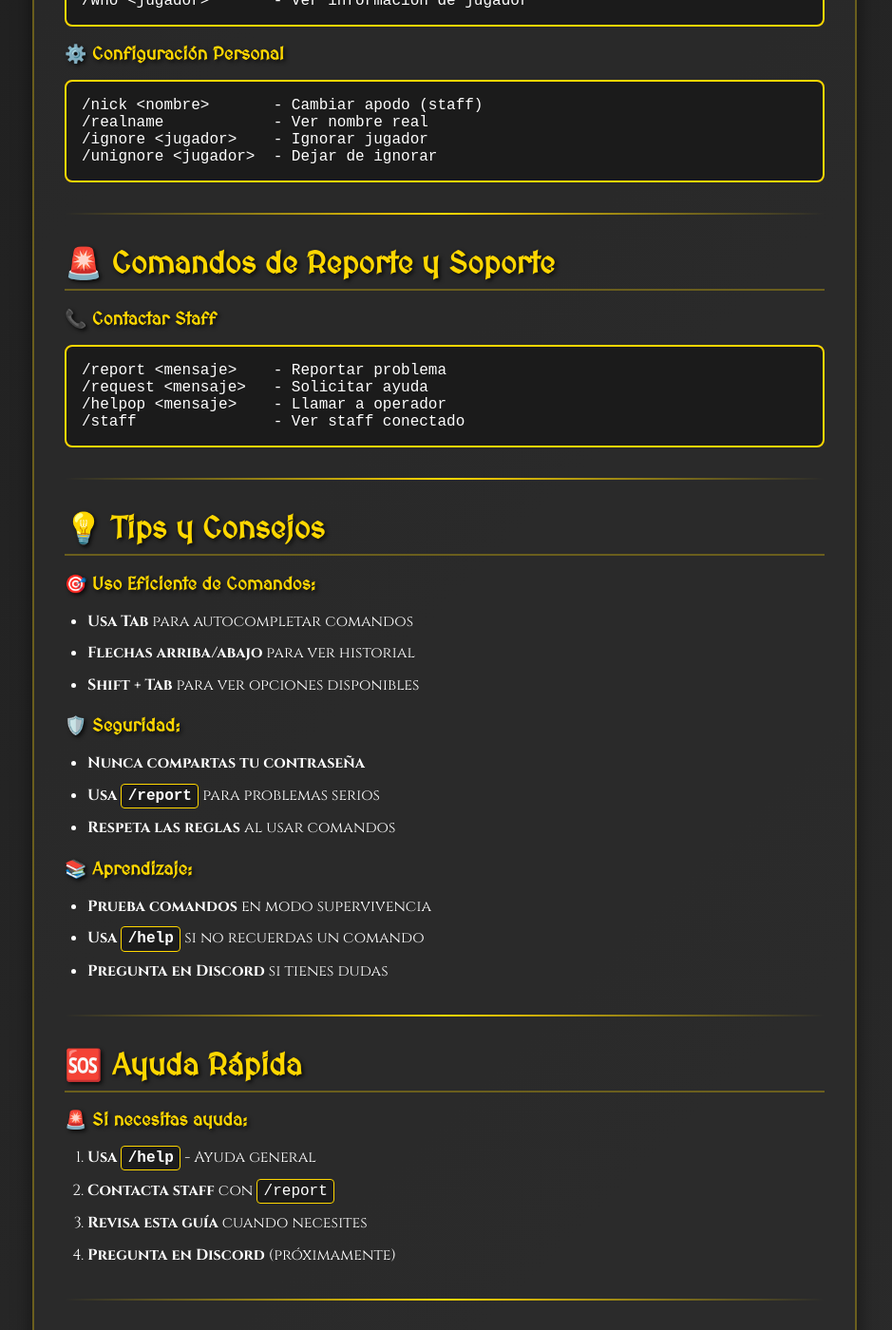
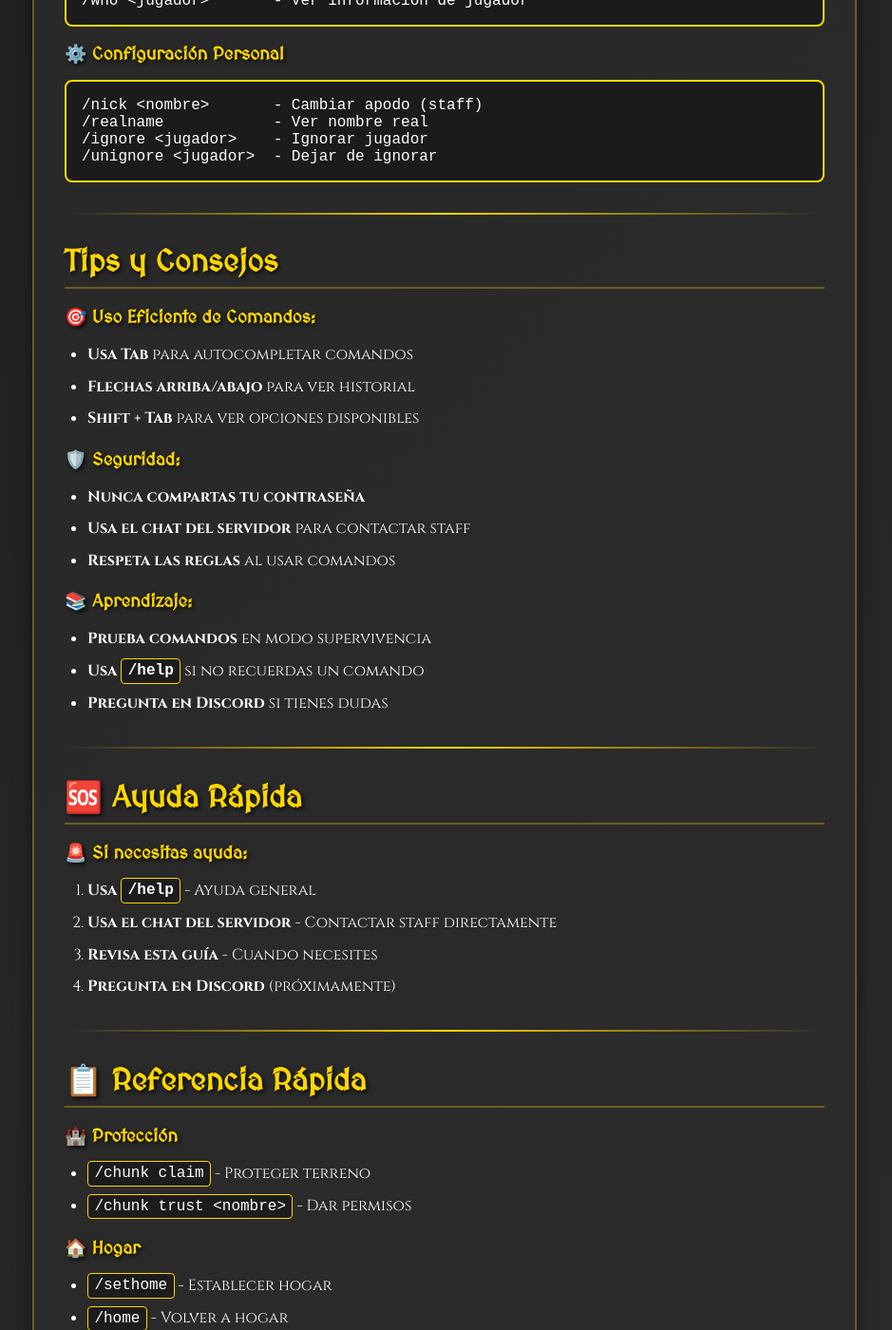
Before and after one commit to evilthork/iberiansmc, a Jekyll site: the page built from comandos.md, in a window 1280 px wide and 1400 px high, scrolled down 1669 px. Shown: the whole window at 95% size, without its empty margins (172-1111 px from the left). Built offline with Jekyll 4.4.1, drawn with Linux system fonts in a browser that asks for light colours; some of the changed text lies outside the part shown.

Commit message:
Quitar comandos Bukkit - solo Forge

````diff
--- a/comandos.md
+++ b/comandos.md
@@ -76,19 +76,7 @@
 
 ---
 
-## 🚨 **Comandos de Reporte y Soporte**
-
-### 📞 **Contactar Staff**
-```
-/report <mensaje>    - Reportar problema
-/request <mensaje>   - Solicitar ayuda
-/helpop <mensaje>    - Llamar a operador
-/staff               - Ver staff conectado
-```
-
----
-
-## 💡 **Tips y Consejos**
+##  **Tips y Consejos**
 
 ### 🎯 **Uso Eficiente de Comandos:**
 - **Usa Tab** para autocompletar comandos
@@ -97,7 +85,7 @@
 
 ### 🛡️ **Seguridad:**
 - **Nunca compartas tu contraseña**
-- **Usa `/report`** para problemas serios
+- **Usa el chat del servidor** para contactar staff
 - **Respeta las reglas** al usar comandos
 
 ### 📚 **Aprendizaje:**
@@ -111,8 +99,8 @@
 
 ### 🚨 **Si necesitas ayuda:**
 1. **Usa `/help`** - Ayuda general
-2. **Contacta staff** con `/report`
-3. **Revisa esta guía** cuando necesites
+2. **Usa el chat del servidor** - Contactar staff directamente
+3. **Revisa esta guía** - Cuando necesites
 4. **Pregunta en Discord** (próximamente)
 
 ---
@@ -128,7 +116,7 @@
 - `/home` - Volver a hogar
 
 ### 📞 **Ayuda**
-- `/report <mensaje>` - Contactar staff
+- **Usa el chat del servidor** - Contactar staff directamente
 - `/help` - Ver comandos disponibles
 
 ---
````
